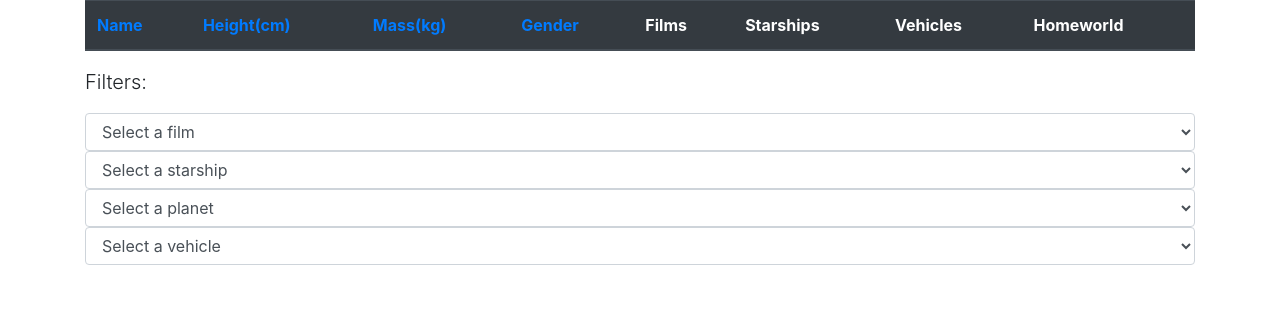
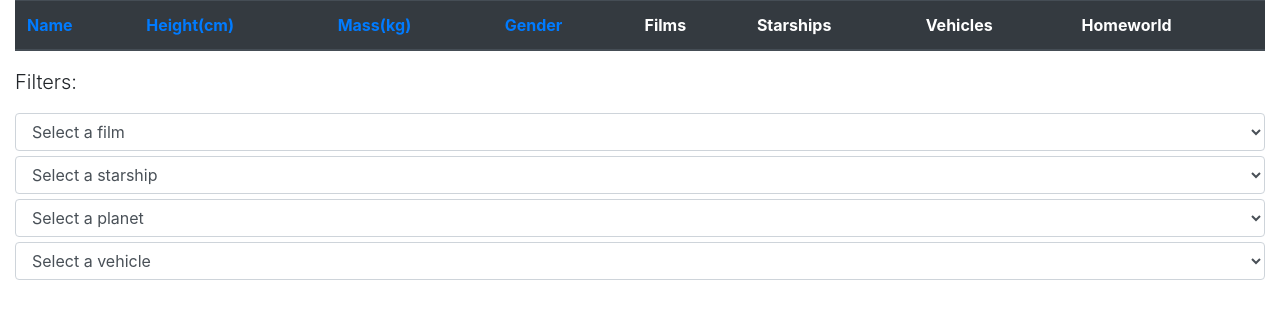
Before and after one commit to luizhenriquelongo/starwars, a Flask app: template src/templates/index.html in a window 1280 px wide. Shown: the part 56-375 px from the top of the page. Run offline with Flask 2, Linux system fonts and the light colour scheme; the template is opened without the code that fills it, so the values that code supplies are empty; parts of the project's set-up code (start-up, migrations or seed data) failed here and were passed over; some libraries are stand-ins or nearby versions.

Commit message:
update html files

```diff
--- a/src/templates/index.html
+++ b/src/templates/index.html
@@ -23,7 +23,7 @@
             </ul>
         </nav>
 
-        <div style="overflow-y: auto; overflow-x: auto;" class="container">
+        <div style="overflow-y: auto; overflow-x: auto;" class="container-fluid">
             <table class="table table-striped">
                 <thead class="thead-dark">
                     <tr>
@@ -64,10 +64,10 @@
             </div>
         </div>
 
-        <div class="container">
+        <div class="container-fluid">
             <form method="POST" action='/'>
                 <p class="lead">Filters:</p>
-                <select class="form-control" name="films" onChange="this.form.submit()">
+                <select style="margin: 5px auto;" class="form-control" name="films" onChange="this.form.submit()">
                     <option selected>Select a film</option>
                     {% for url, data in resources.get('films').items() %}
                     <option value="{{ url }},{{ data['title'] }}">{{ data['title'] }}</option>
@@ -76,7 +76,7 @@
             </form>
 
             <form method="POST" action='/'>
-                <select class="form-control" name="starships" onChange="this.form.submit()">
+                <select style="margin: 5px auto;" class="form-control" name="starships" onChange="this.form.submit()">
                     <option class='option' selected>Select a starship</option>
                     {% for url, data in resources.get('starships').items() %}
                     <option class='option' value="{{ url }},{{ data['name'] }}">{{ data['name'] }}</option>
@@ -85,7 +85,7 @@
             </form>
 
             <form method="POST" action='/'>
-                <select class="form-control" name="planets" onChange="this.form.submit()">
+                <select style="margin: 5px auto;" class="form-control" name="planets" onChange="this.form.submit()">
                     <option selected>Select a planet</option>
                     {% for url, data in resources.get('planets').items() %}
                     <option value="{{ url }},{{ data['name'] }}">{{ data['name'] }}</option>
@@ -94,7 +94,7 @@
             </form>
 
             <form method="POST" action='/'>
-                <select class="form-control" name="vehicles" onChange="this.form.submit()">
+                <select style="margin: 5px auto;" class="form-control" name="vehicles" onChange="this.form.submit()">
                     <option selected>Select a vehicle</option>
                     {% for url, data in resources.get('vehicles').items() %}
                         <option value="{{ url }},{{ data['name'] }}">{{ data['name'] }}</option>
--- a/src/templates/starships.html
+++ b/src/templates/starships.html
@@ -22,7 +22,7 @@
             </ul>
           </nav>
 
-        <div style="overflow-y: auto; overflow-x: auto;" class="container">
+        <div style="overflow-y: auto; overflow-x: auto;" class="container-fluid">
             <table class="table table-striped">
                 <thead class="thead-dark">
                     <tr>
```
